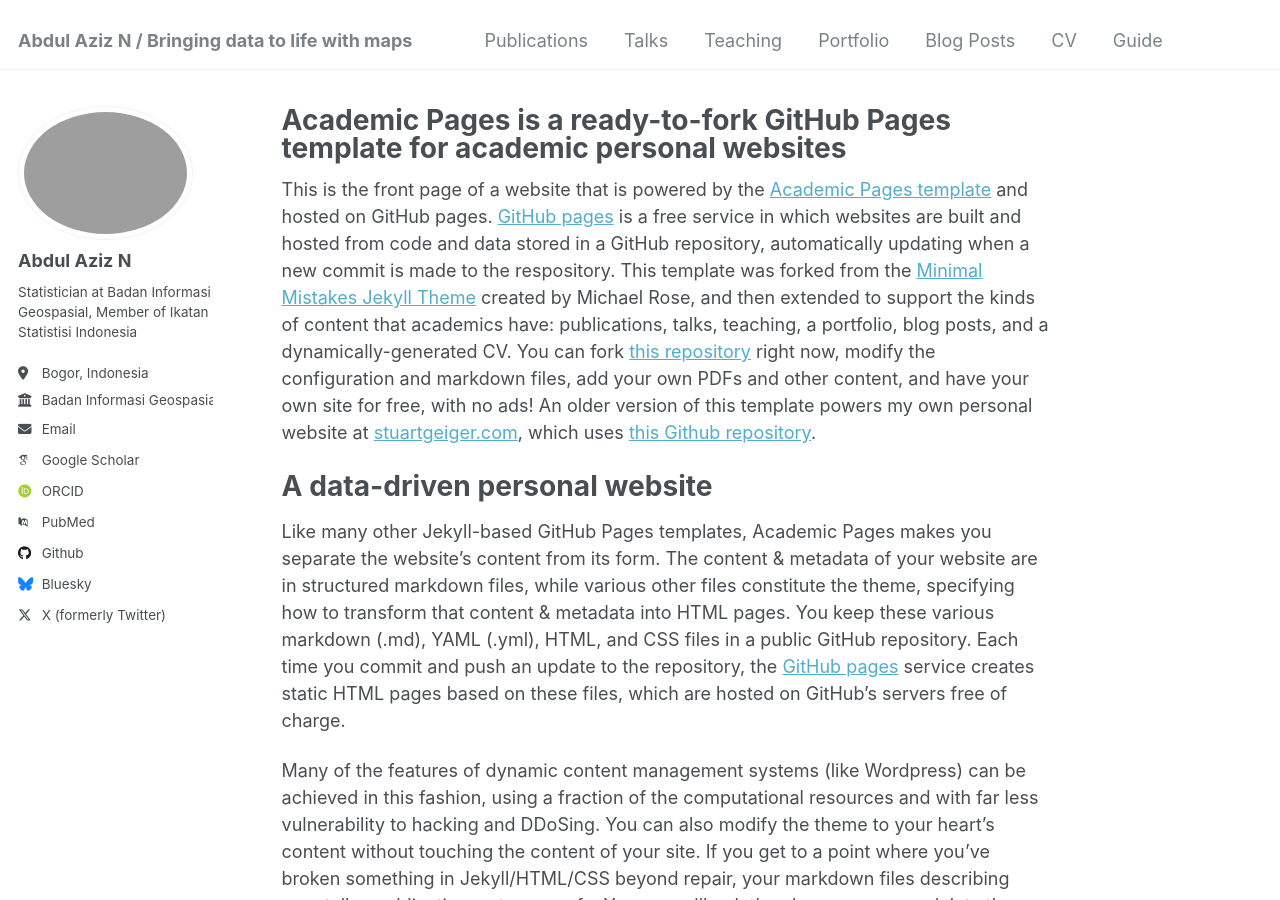
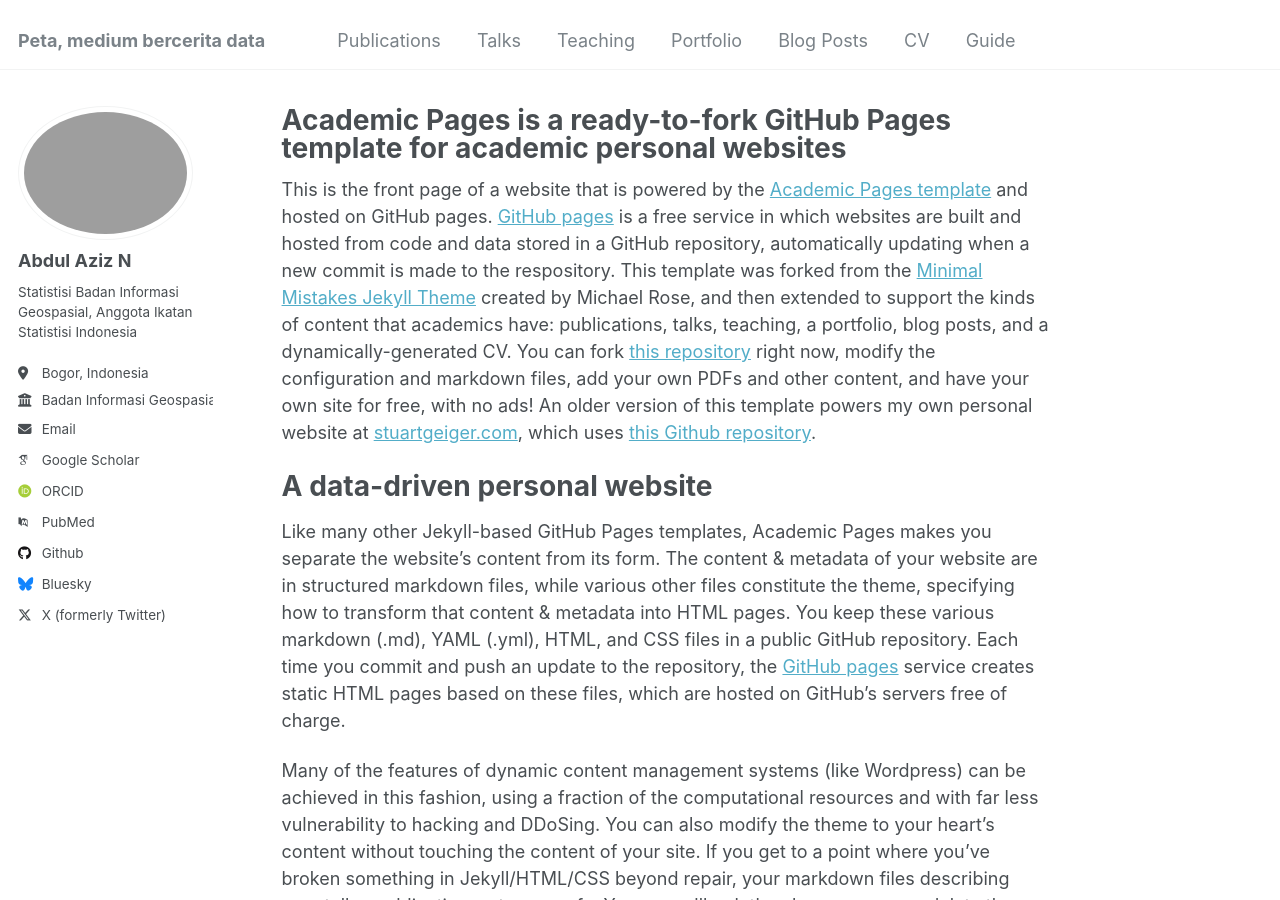
Before and after one commit to datadotlat/datadotlat.github.io, a Jekyll site: the page built from _pages/about.md, in a window 1280 px wide and 900 px high. Built offline with Jekyll 4.4.1, drawn with Linux system fonts in a browser that asks for light colours; some web fonts are replaced.

Commit message:
Update _config.yml

```diff
--- a/_config.yml
+++ b/_config.yml
@@ -8,7 +8,7 @@
 
 # Basic Site Settings
 locale                   : "en-US"
-title                    : "Abdul Aziz N / Bringing data to life with maps"
+title                    : "Peta, medium bercerita data"
 title_separator          : "-"
 name                     : &name "Abdul Aziz N"
 description              : &description "personal description"
@@ -24,7 +24,7 @@
   avatar           : "profile.png"
   name             : "Abdul Aziz N"
   pronouns         : # example: "she/her"
-  bio              : "Statistician at Badan Informasi Geospasial, Member of Ikatan Statistisi Indonesia"
+  bio              : "Statistisi Badan Informasi Geospasial, Anggota Ikatan Statistisi Indonesia"
   location         : "Bogor, Indonesia"
   employer         : "Badan Informasi Geospasial"
   uri              : # URL
```
